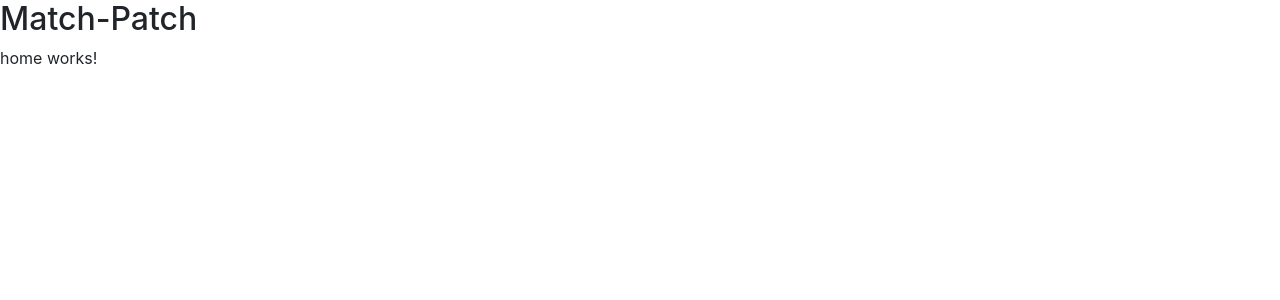
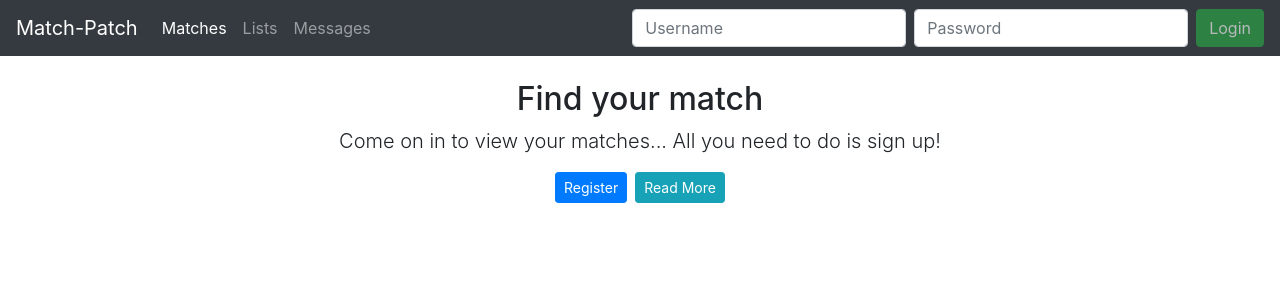
Before and after one commit to Naimish2612/Match-Patch, an Angular app: page / in a window 1280 px wide. Shown: the top 300 px of the page. Built offline with nearby package versions, Linux system fonts and the light colour scheme; no server answers.

Commit message:
add service,add signup,add login,design page

```diff
--- /dev/null
+++ b/src/app/Auth/signup/signup.component.html
@@ -0,0 +1,16 @@
+<form #signUpForm="ngForm" (ngSubmit)="SignUp()">
+  <h2 class="text-center text-primary">Sign Up</h2>
+  <hr>
+  <div class="form-group">
+    <input type="text" class="form-control" required name="user_name" placeholder="Username" [(ngModel)]="signUpModel.user_name">
+  </div>
+
+  <div class="form-group">
+    <input type="password" class="form-control" required name="password" placeholder="Password" [(ngModel)]="signUpModel.password">
+  </div>
+
+  <div class="form-group text-center">
+    <button class="btn btn-success mr-2" type="submit">Register</button>
+    <button class="btn btn-dark" type="button" (click)="Reset()">Cancel</button>
+  </div>
+</form>
--- /dev/null
+++ b/src/app/Auth/signup/signup.component.ts
@@ -0,0 +1,33 @@
+import { Component, OnInit, EventEmitter, Input, Output } from '@angular/core';
+import { AuthService } from 'src/app/_services/auth.service';
+
+@Component({
+  selector: 'app-signup',
+  templateUrl: './signup.component.html',
+  styleUrls: ['./signup.component.css']
+})
+export class SignupComponent implements OnInit {
+
+  signUpModel: any = {};
+
+  @Input() signUpValue: any;
+  @Output() resetSignUpMode = new EventEmitter();
+
+  constructor(private authService:AuthService) { }
+
+  ngOnInit() {
+  }
+
+  SignUp() {
+    this.authService.SignUp(this.signUpModel).subscribe(()=>{
+      console.log("SignUp Done.");
+    },error=>{
+      console.log("SignUp Error.");
+    });
+  }
+
+  Reset() {
+    this.resetSignUpMode.emit(false);
+  }
+
+}
--- /dev/null
+++ b/src/app/Dashboard/nav-bar/nav-bar.component.html
@@ -0,0 +1,35 @@
+<nav class="navbar navbar-expand-md navbar-dark bg-dark">
+  <a class="navbar-brand" href="#">Match-Patch</a>
+
+  <ul class="navbar-nav mr-auto">
+    <li class="nav-item active">
+      <a class="nav-link" href="#">Matches</a>
+    </li>
+    <li class="nav-item">
+      <a class="nav-link" href="#">Lists</a>
+    </li>
+    <li class="nav-item">
+      <a class="nav-link" href="#">Messages</a>
+    </li>
+  </ul>
+
+  <div *ngIf="LoggedIn()" class="dropdown">
+    <a class="dropdown-toggle text-light">
+      Welcome Uesr
+    </a>
+
+    <div class="dropdown-menu">
+      <a class="dropdown-item" href="#"><i class="fa fa-user"></i> Edit Profile</a>
+      <div class="dropdown-divide"></div>
+      <a class="dropdown-item" href="#"><i class="fa fa-sign-out"></i> Logout</a>
+    </div>
+  </div>
+
+  <form *ngIf="!LoggedIn()" #loginForm="ngForm" class="form-inline my-2 my-lg-0" (ngSubmit)="Login()">
+    <input class="form-control mr-sm-2" type="text" required placeholder="Username" name="user_name" [(ngModel)]="loginModel.user_name" />
+    <input class="form-control mr-sm-2" type="password" required placeholder="Password" name="password" [(ngModel)]="loginModel.password"/>
+    <button [disabled]='!loginForm.valid' class="btn btn-success my-2 my-sm-0" type="submit">
+      Login
+    </button>
+  </form>
+</nav>
--- /dev/null
+++ b/src/app/Dashboard/nav-bar/nav-bar.component.ts
@@ -0,0 +1,37 @@
+import { Component, OnInit } from '@angular/core';
+import { AuthService } from 'src/app/_services/auth.service';
+
+@Component({
+  selector: 'app-nav-bar',
+  templateUrl: './nav-bar.component.html',
+  styleUrls: ['./nav-bar.component.css']
+})
+export class NavBarComponent implements OnInit {
+
+  loginModel :any={
+
+  }
+
+  constructor(private authService:AuthService) { }
+
+  ngOnInit() {
+  }
+
+  Login(){
+    this.authService.Login(this.loginModel).subscribe(next=>{
+      console.log("login successfully.");
+    },error=>{
+      console.log("login faild");
+    })
+  }
+
+  LoggedIn(){
+    const token=localStorage.getItem("token");
+    return !!token;
+  }
+
+  Logout(){
+    localStorage.removeItem("token");
+    console.log("logout");
+  }
+}
--- a/src/app/Home/home.component.html
+++ b/src/app/Home/home.component.html
@@ -1 +1,19 @@
-<p>home works!</p>
+<div class="container mt-4">
+
+  <div *ngIf="!signUpMode" class="text-center">
+    <h2>Find your match</h2>
+    <p class="lead">Come on in to view your matches... All you need to do is sign up!</p>
+    <div class="text-center">
+      <button class="btn btn-primary btn-sm mr-2" (click)="signUpToggel()">Register</button>
+      <button class="btn btn-info btn-sm">Read More</button>
+    </div>
+  </div>
+
+  <div *ngIf="signUpMode" class="container">
+    <div class="row justify-content-center">
+      <div class="col-4">
+        <app-signup (resetSignUpMode)="resetSignUpModeValue($event)"></app-signup>
+      </div>
+    </div>
+  </div>
+</div>
--- a/src/app/Home/home.component.ts
+++ b/src/app/Home/home.component.ts
@@ -10,10 +10,13 @@ import { error } from 'util';
 export class HomeComponent implements OnInit {
 
   home_data:any;
+
+  signUpMode=false;
+
   constructor(private http:HttpClient) { }
 
   ngOnInit() {
-    this.getValues();
+    //this.getValues();
   }
 
   getValues(){
@@ -25,4 +28,12 @@ export class HomeComponent implements OnInit {
     });
   }
 
+  signUpToggel(){
+    this.signUpMode=true;
+  }
+
+  resetSignUpModeValue(signUpMode:boolean){
+    this.signUpMode=signUpMode;
+  }
+
 }
--- /dev/null
+++ b/src/app/_services/auth.service.ts
@@ -0,0 +1,28 @@
+import { Injectable } from '@angular/core';
+import { HttpClient } from '@angular/common/http';
+import { map } from 'rxjs/operators';
+
+@Injectable({
+  providedIn: 'root'
+})
+export class AuthService {
+
+  authBaseUrl = "http://localhost:30911/api/auth/";
+  constructor(private http: HttpClient) { }
+
+  Login(model: any) {
+    return this.http.post(this.authBaseUrl + "Login", model).pipe(
+      map((response: any) => {
+        const user = response;
+        if (user) {
+          localStorage.setItem("token", user.token);
+        }
+      })
+    );
+  }
+
+  SignUp(model: any) {
+    return this.http.post(this.authBaseUrl + 'SignUp', model);
+  }
+
+}
--- a/src/app/app.component.html
+++ b/src/app/app.component.html
@@ -1,5 +1,5 @@
+<app-nav-bar></app-nav-bar>
 <div>
-    <h2>Match-Patch</h2>
     <app-home></app-home>
 <router-outlet></router-outlet>
 </div>
--- a/src/app/app.module.ts
+++ b/src/app/app.module.ts
@@ -1,22 +1,34 @@
 import { BrowserModule } from '@angular/platform-browser';
-import { NgModule } from '@angular/core';
+import { NgModule,CUSTOM_ELEMENTS_SCHEMA } from '@angular/core';
+import {FormsModule} from '@angular/forms';
 
 import { AppRoutingModule } from './app-routing.module';
 import {HttpClientModule} from '@angular/common/http';
 import { AppComponent } from './app.component';
 import { HomeComponent } from './home/home.component';
+import { NavBarComponent } from './Dashboard/nav-bar/nav-bar.component';
+import { AuthService } from './_services/auth.service';
+import { SignupComponent } from './Auth/signup/signup.component';
 
 @NgModule({
   declarations: [
     AppComponent,
-    HomeComponent
+    HomeComponent,
+    NavBarComponent,
+    SignupComponent,
   ],
   imports: [
     BrowserModule,
     AppRoutingModule,
-    HttpClientModule
+    HttpClientModule,
+    FormsModule
   ],
-  providers: [],
+  providers: [
+    AuthService
+  ],
+  schemas: [
+    CUSTOM_ELEMENTS_SCHEMA
+],
   bootstrap: [AppComponent]
 })
 export class AppModule { }
```
Also changed, not shown: src/app/Auth/signup/signup.component.css (added), src/app/Dashboard/nav-bar/nav-bar.component.css (added), 1 other file (tests, documents, lock files or other folders).
